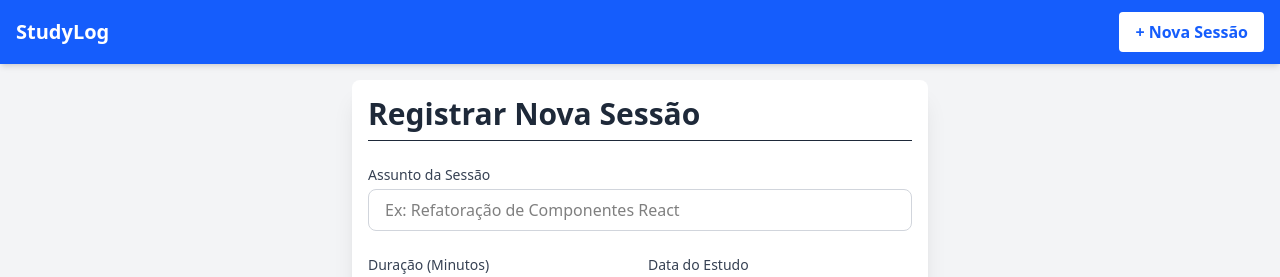
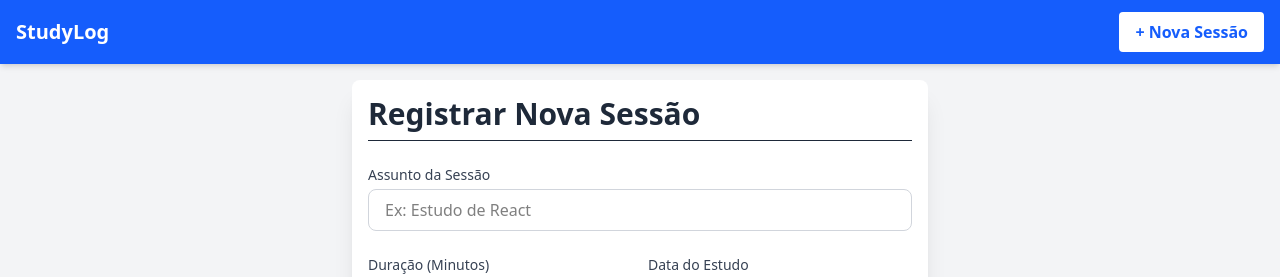
Before and after one commit to Challenge-Fiap-1TDSPX-2025/cp5-front, a React app: page /add in a window 1280 px wide. Shown: the top 277 px of the page. Built offline with nearby package versions, Linux system fonts and the light colour scheme; the HTML template or start-up script is replaced by a standard one.

Commit message:
style: atualiza placeholder do campo 'Assunto da Sessão'

```diff
--- a/src/pages/sessao-add.tsx
+++ b/src/pages/sessao-add.tsx
@@ -67,7 +67,7 @@ export default function AddSessionPage() {
                         value={formData.subject}
                         onChange={handleChange}
                         required
-                        placeholder="Ex: Refatoração de Componentes React"
+                        placeholder="Ex: Estudo de React"
                         className="w-full px-4 py-2 border border-gray-300 rounded-lg focus:ring-blue-500 focus:border-blue-500 transition duration-150"
                     />
                 </div>
```
